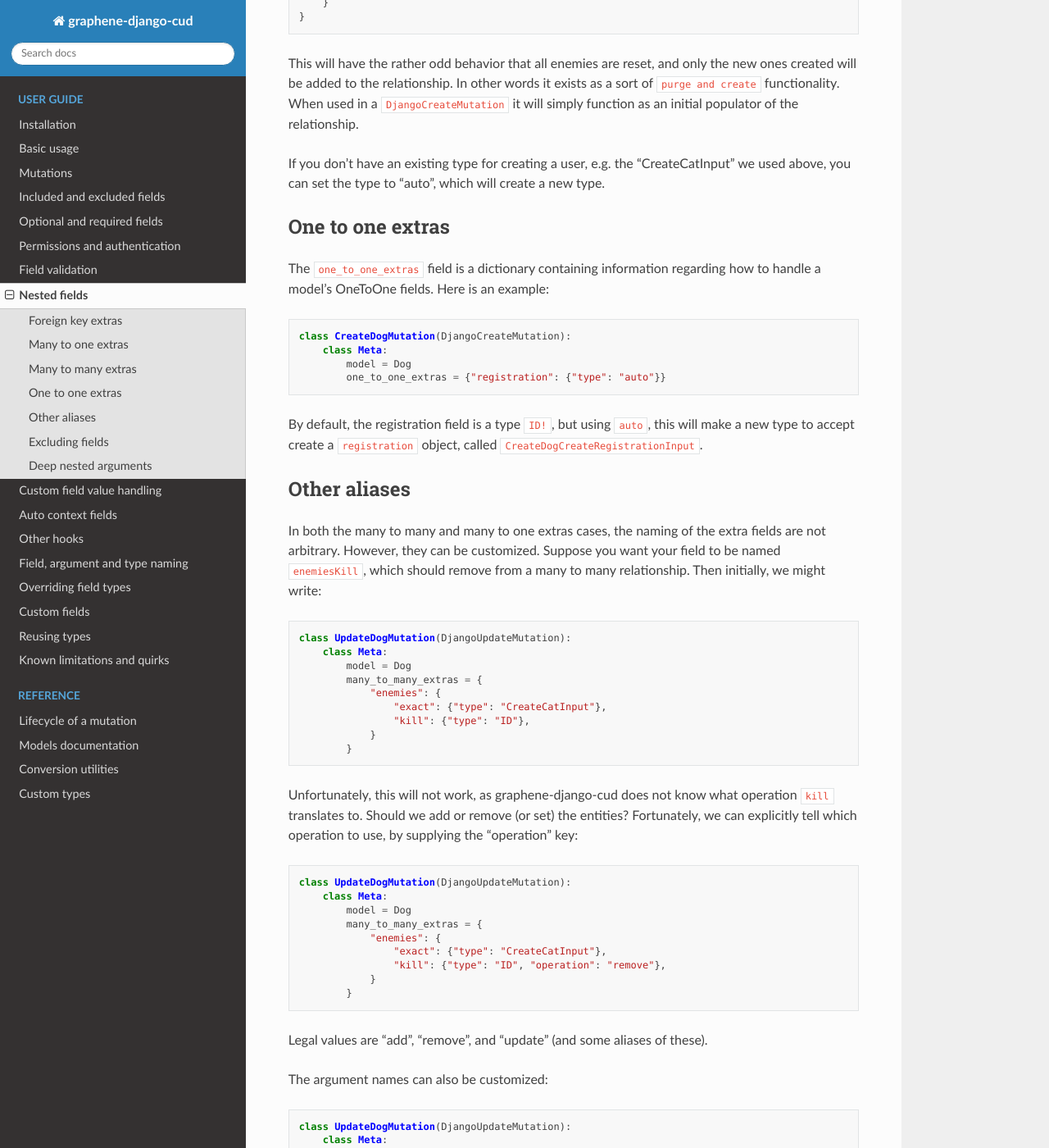
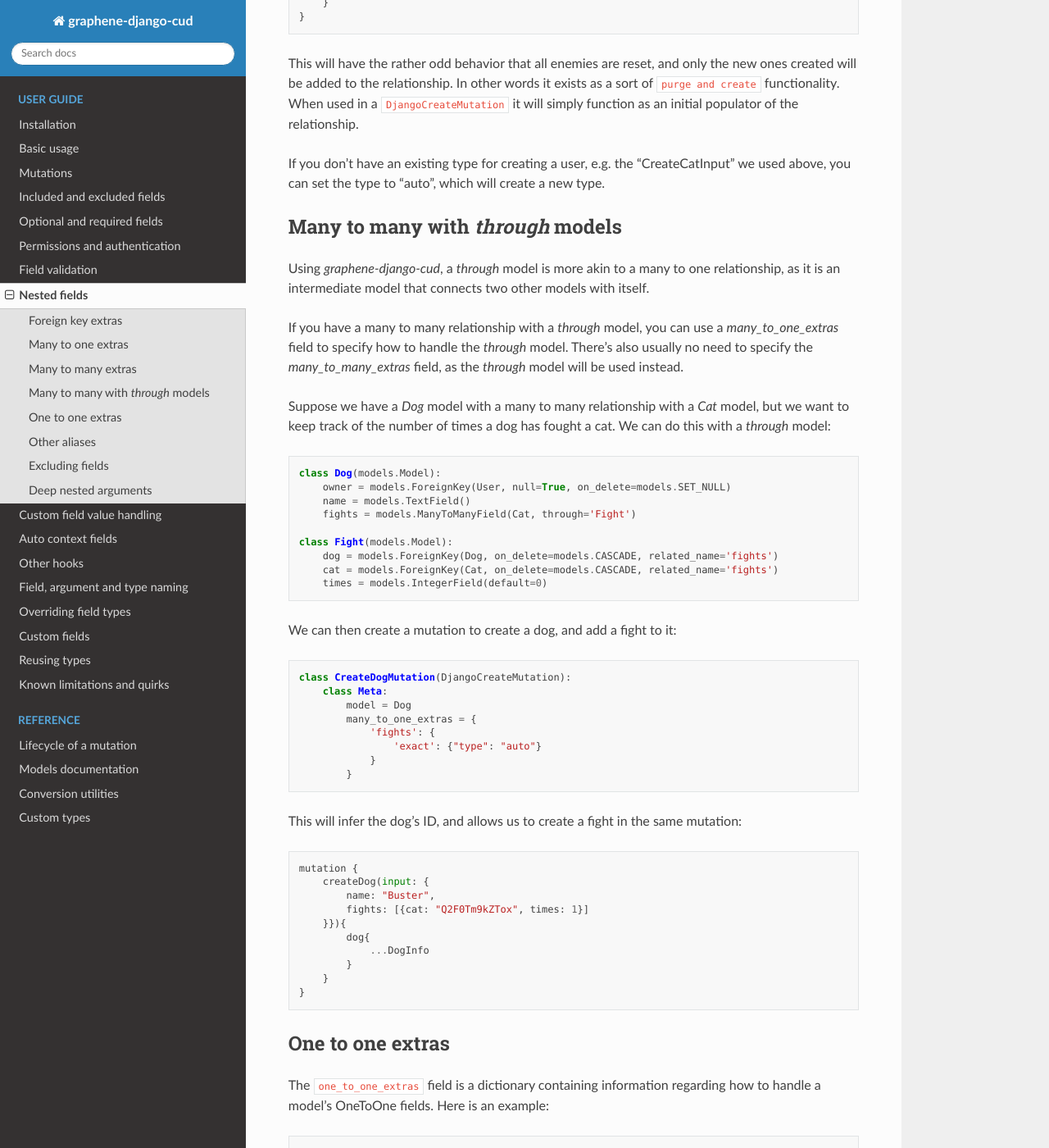
Before and after one commit to tOgg1/graphene-django-cud, a Sphinx documentation site: the page built from docs/guide/nested-fields.rst, in a window 1280 px wide and 1400 px high, scrolled down 4877 px. Shown: the whole window at 82% size. Built offline with Sphinx 7.4.7 and the Read the Docs theme 2.0.0, drawn with Linux system fonts in a browser that asks for light colours.

Commit message:
chore(docs): added example for m2m `through` fields

```diff
--- a/docs/guide/nested-fields.rst
+++ b/docs/guide/nested-fields.rst
@@ -283,6 +283,61 @@ populator of the relationship.
 If you don't have an existing type for creating a user, e.g. the "CreateCatInput" we used above,
 you can set the type to "auto", which will create a new type.
 
+Many to many with `through` models
+~~~~~~~~~~~~~~~~~~~~~~~~~~~~~~~~~~
+Using `graphene-django-cud`, a `through` model is more akin to a many to one relationship, as it is
+an intermediate model that connects two other models with itself.
+
+If you have a many to many relationship with a `through` model, you can use
+a `many_to_one_extras` field to specify how to handle the `through` model.
+There's also usually no need to specify the `many_to_many_extras` field, as
+the `through` model will be used instead.
+
+Suppose we have a `Dog` model with a many to many relationship
+with a `Cat` model, but we want to keep track of the number of times a dog
+has fought a cat. We can do this with a `through` model:
+
+.. code:: python
+
+    class Dog(models.Model):
+        owner = models.ForeignKey(User, null=True, on_delete=models.SET_NULL)
+        name = models.TextField()
+        fights = models.ManyToManyField(Cat, through='Fight')
+
+    class Fight(models.Model):
+        dog = models.ForeignKey(Dog, on_delete=models.CASCADE, related_name='fights')
+        cat = models.ForeignKey(Cat, on_delete=models.CASCADE, related_name='fights')
+        times = models.IntegerField(default=0)
+
+We can then create a mutation to create a dog, and add a fight to it:
+
+.. code:: python
+
+    class CreateDogMutation(DjangoCreateMutation):
+        class Meta:
+            model = Dog
+            many_to_one_extras = {
+                'fights': {
+                    'exact': {"type": "auto"}
+                }
+            }
+
+This will infer the dog's ID, and allows us to create a fight in the same
+mutation:
+
+.. code::
+
+    mutation {
+        createDog(input: {
+            name: "Buster",
+            fights: [{cat: "Q2F0Tm9kZTox", times: 1}]
+        }}){
+            dog{
+                ...DogInfo
+            }
+        }
+    }
+
 One to one extras
 ~~~~~~~~~~~~~~~~~
 
```
